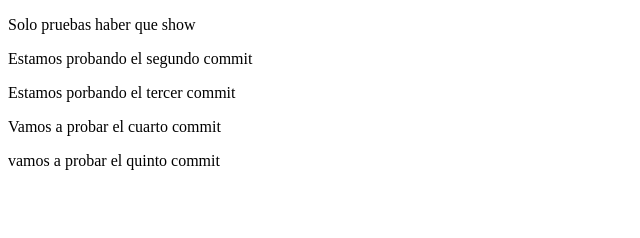
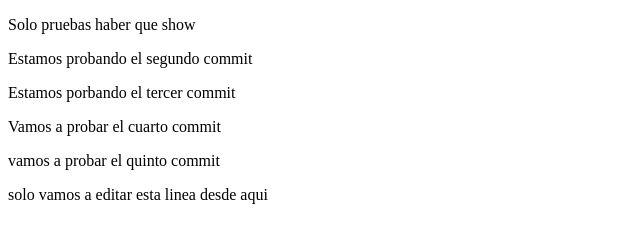
Before and after one commit to chucho1994/nuevo2, a plain HTML site: page index.html in a window 1280 px wide. Shown: the whole page, without its empty margins (0-640 px from the left). Drawn offline with Linux system fonts and the light colour scheme.

Commit message:
Update index.html

```diff
--- a/index.html
+++ b/index.html
@@ -15,5 +15,7 @@
 
    <p>Vamos a probar el cuarto commit</p>
    <p>vamos a probar el quinto commit</p>
+
+    <p>solo vamos a editar esta linea desde aqui <p>
 </body>
 </html>
```
